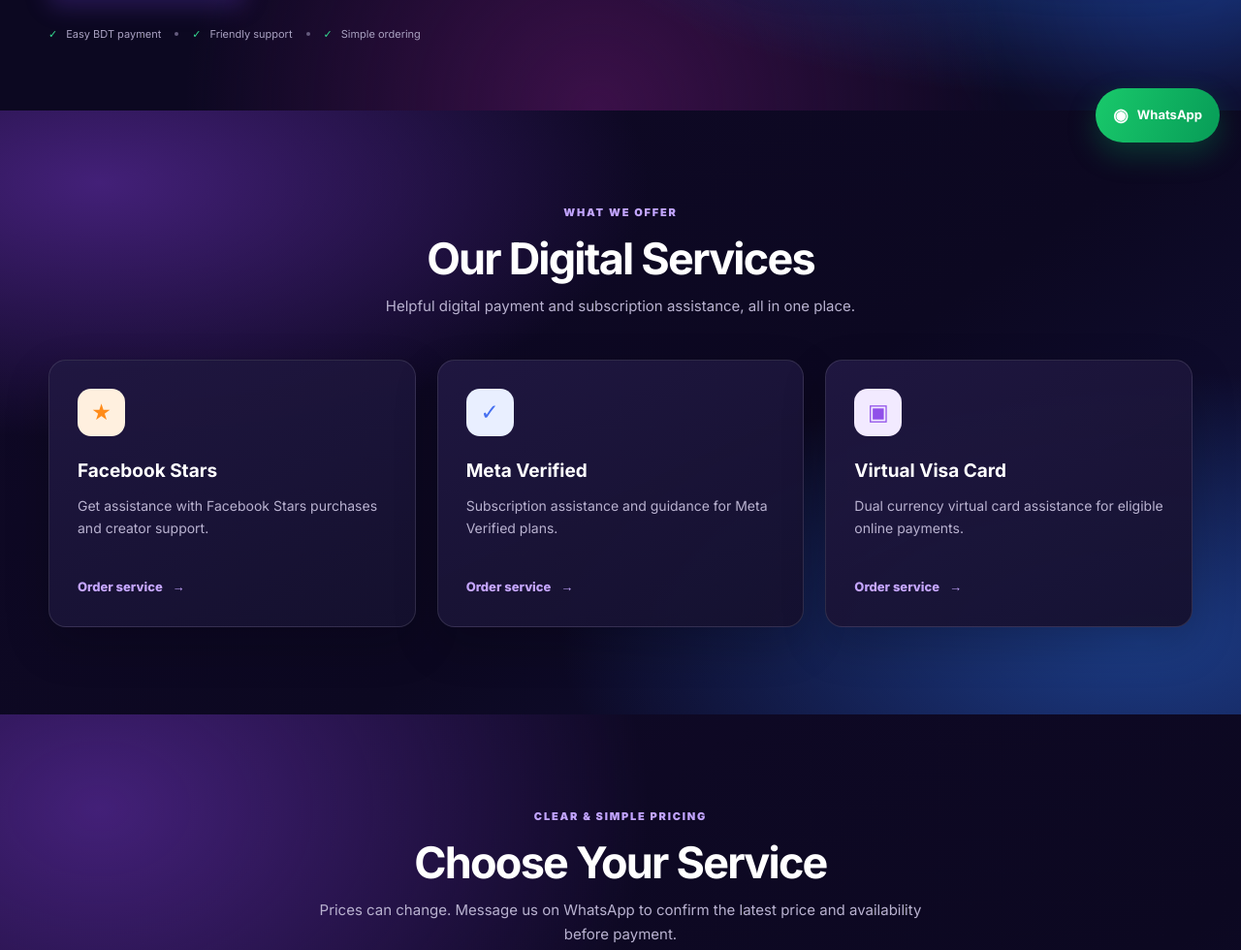
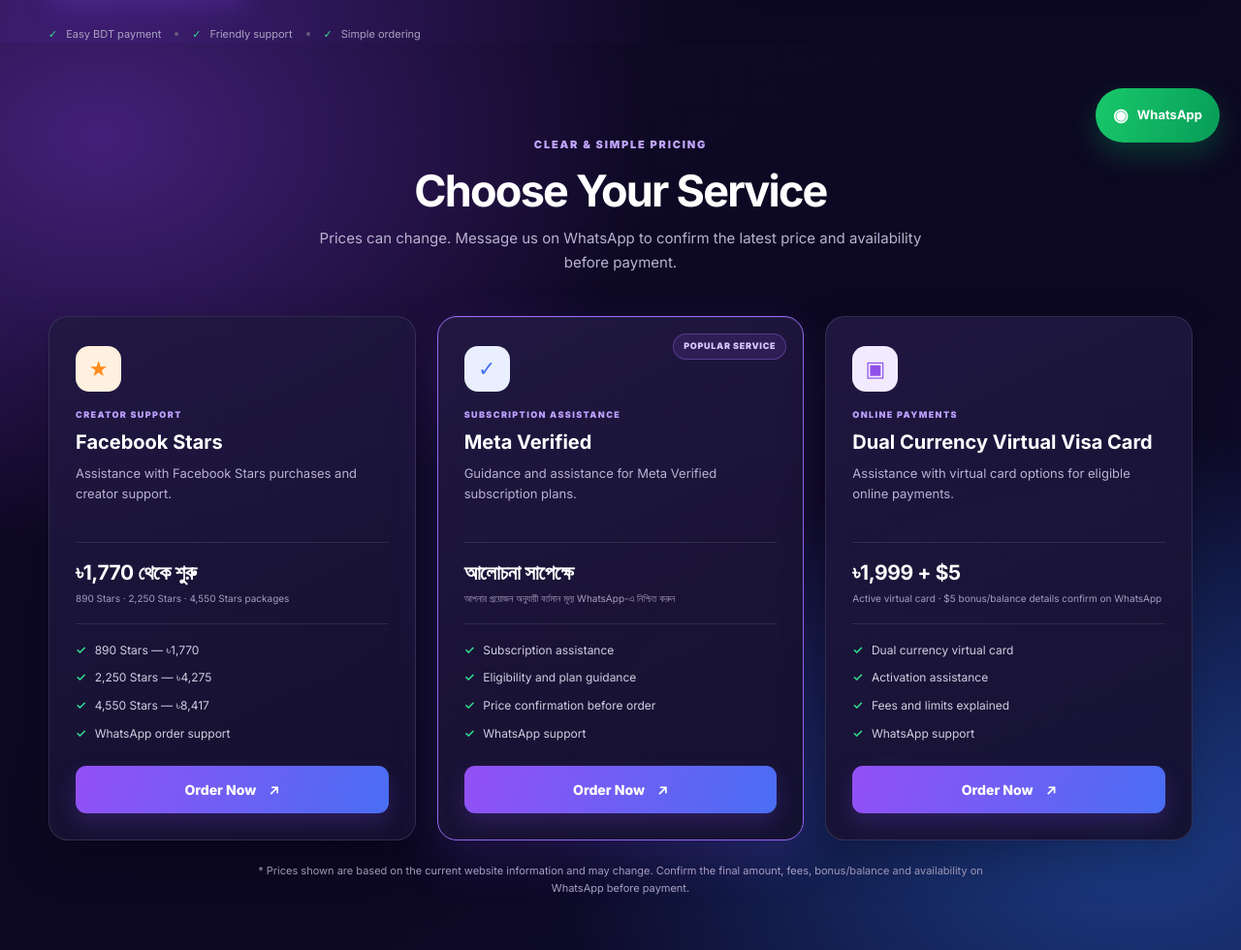
Before and after one commit to labnetwork6-bit/SK-DIGITAL-PAY, a plain HTML site: page index.html in a window 1280 px wide. Shown: the part 631-1611 px from the top of the page at 97% size. Drawn offline with Linux system fonts and the light colour scheme.

Commit message:
Update index.html

```diff
--- a/index.html
+++ b/index.html
@@ -55,18 +55,7 @@
           <div class="orbit orbit-one"></div><div class="orbit orbit-two"></div>
         </div>
       </div>
-    </section>
 
-    <section class="section services-section" id="services">
-      <div class="container">
-        <div class="section-heading"><span class="section-kicker">WHAT WE OFFER</span><h2>Our Digital Services</h2><p>Helpful digital payment and subscription assistance, all in one place.</p></div>
-        <div class="service-grid">
-          <article class="service-card"><div class="service-icon orange">★</div><h3>Facebook Stars</h3><p>Get assistance with Facebook Stars purchases and creator support.</p><a href="#" class="service-order" data-service="Facebook Stars">Order service <span>→</span></a></article>
-          <article class="service-card"><div class="service-icon blue">✓</div><h3>Meta Verified</h3><p>Subscription assistance and guidance for Meta Verified plans.</p><a href="#" class="service-order" data-service="Meta Verified">Order service <span>→</span></a></article>
-          <article class="service-card"><div class="service-icon purple">▣</div><h3>Virtual Visa Card</h3><p>Dual currency virtual card assistance for eligible online payments.</p><a href="#" class="service-order" data-service="Dual Currency Virtual Visa Card">Order service <span>→</span></a></article>
-        </div>
-      </div>
-    </section>
 
 
     <section class="section pricing-section" id="pricing">
```
